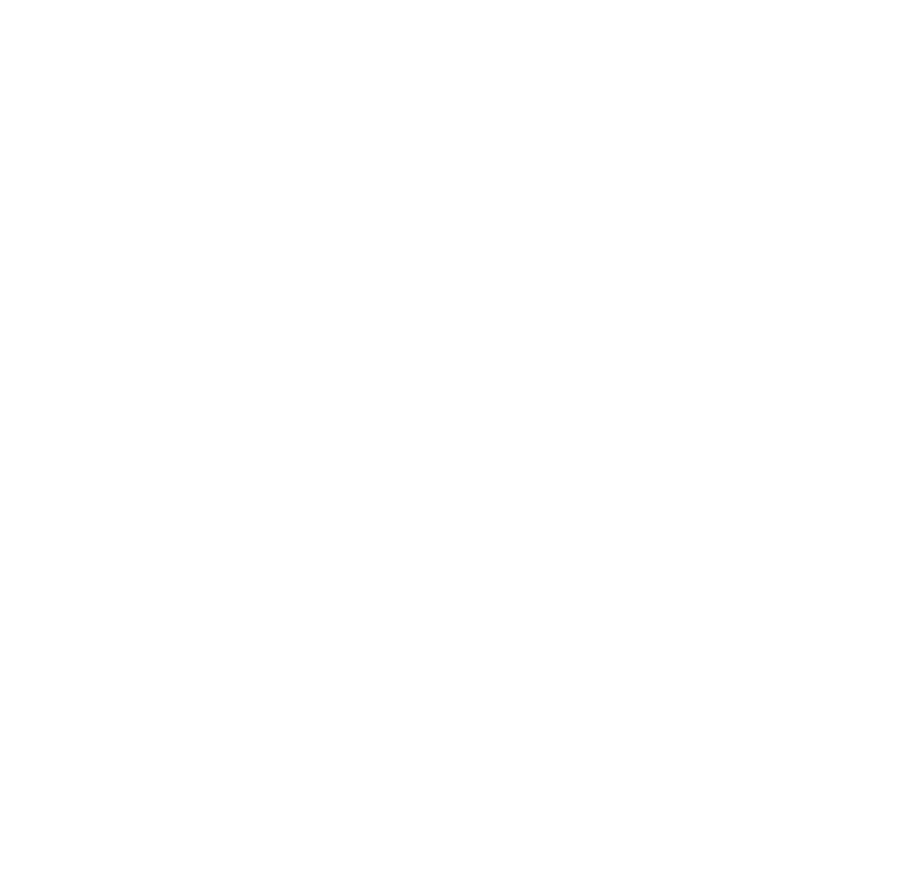
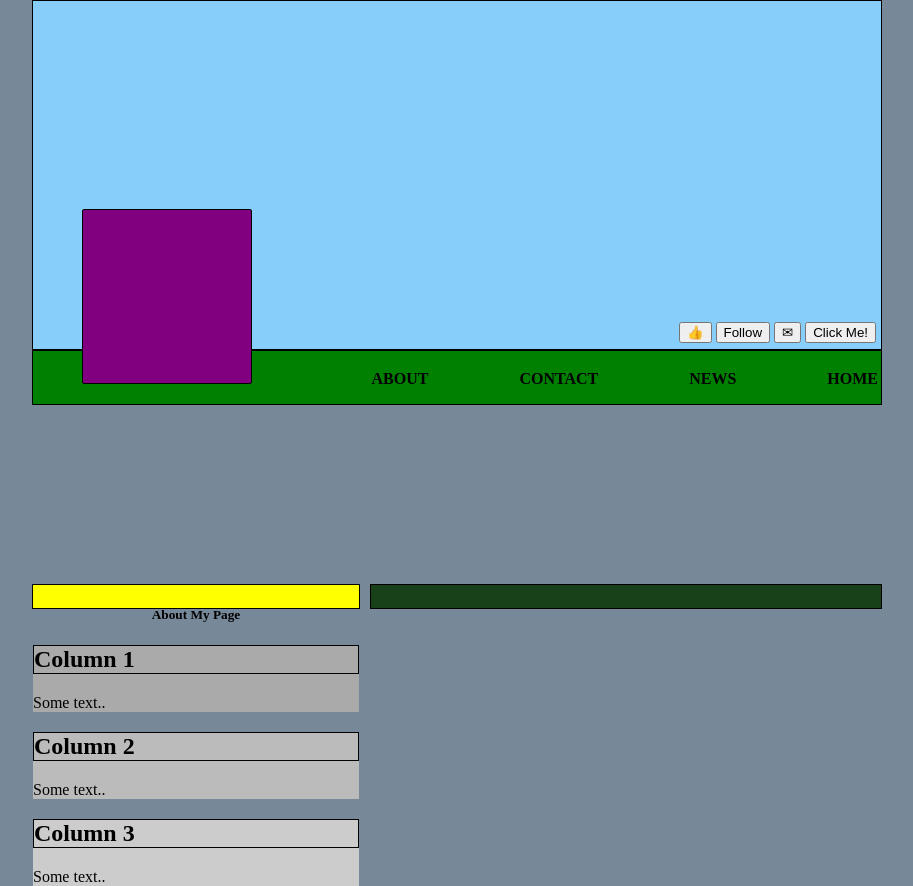
Before and after one commit to TimothyTerry/myfacebook, a plain HTML site: page index.html in a window 1280 px wide. Shown: the whole page, without its empty margins (183-1096 px from the left). Before the commit the page ends 800 px from the top, so only its background shows below. Drawn offline with Linux system fonts and the light colour scheme.

Commit message:
missing column for now

```diff
--- a/index.html
+++ b/index.html
@@ -1,11 +1,195 @@
 <!DOCTYPE html>
 <html lang="en">
+
 <head>
     <meta charset="UTF-8">
-    <meta name="viewport" content="width=device-width, initial-scale=1.0">
-    <title>Document</title>
+    <meta name="viewport" content="=device-width, initial-scale=1.0">
+    <title>Facebook</title>
+    <style>
+        * {
+            box-sizing: border-box;
+        }
+
+
+        body {
+            background-color: lightslategrey;
+            margin: 0 auto;
+            height: 55px;
+            width: 850px;
+
+        }
+
+        .header {
+            display: block;
+            background-color: lightskyblue;
+            width: 850px;
+            height: 350px;
+            margin: 0 auto;
+            border: 1px solid black;
+
+        }
+
+        a {
+            color: black;
+            text-decoration: none;
+            text-transform: uppercase;
+        }
+
+        .navbar {
+            background-color: green;
+            display: inline-block;
+            height: 55px;
+            width: 850px;
+            margin: 0 auto;
+            border: 1px solid black;
+        }
+
+        .profilepic {
+            background: purple;
+            width: 170px;
+            height: 175px;
+            position: relative;
+            left: 50px;
+            bottom: 200px;
+            border: 1px solid black;
+            border-radius: 2px;
+        }
+
+        li {
+            margin: 0 auto;
+            list-style-type: none;
+            padding: 3px;
+            text-transform: uppercase;
+            font-weight: bold;
+            position: relative;
+            float: right;
+            padding-left: 88px;
+        }
+
+
+        ol:hover,
+        ul:hover {
+            color: rgb(214, 36, 36);
+        }
+
+        .leftc {
+            background-color:yellow;
+            height: 25px;
+            width: 328px;
+            border: 1px solid black;
+            float: left;
+
+        }
+
+        .rightc {
+            background-color: rgb(25, 65, 25);
+            height: 25px;
+            width: 512px;
+            border: 1px solid black;
+
+            float: right;
+        }
+
+        .dualc {
+            margin: 0 auto;
+            width: 850px;
+            padding-bottom: 110px;
+
+
+        }
+
+        .buttons {
+            position: relative;
+            top: 300px;
+            float: right;
+            padding: 5px;
+        }
+
+        h2 {
+            border: 1px solid black;
+
+
+        }
+
+
+        .leftc #leftcc {
+                    text-align: center;
+                    position: relative;
+        }
+
+
+
+
+
+        .content {
+            background-color: rgb(25, 65, 25);
+            height: 125px;
+            width: 328px;
+            border: 1px solid black;
+            float: left;
+
+        }
+    </style>
 </head>
+
 <body>
 
+
+
+    <div class="header">
+        <div class="buttons">
+            <ol>
+                <button type="button">&#128077</button>
+                <button type="button">Follow</button>
+                <button type="button">✉</button>
+                <button type="button">Click Me!</button>
+            </ol>
+        </div>
+    </div>
+
+    <div class="navbar">
+        <div class="navbuttons">
+            <ul>
+                <li><a href="button">Home</a></li>
+                <li><a href="news.asp">News</a></li>
+                <li><a href="contact.asp">Contact</a></li>
+                <li><a href="about.asp">About</a></li>
+            </ul>
+        </div>
+    </div>
+    <div class="profilepic"></div>
+
+    <div class="dualc">
+
+        <div class="leftc">
+
+            <h5 id="leftcc">About My Page</h5>
+            <div class="row">
+                <div class="1column" style="background-color:#aaa;">
+                    <h2>Column 1</h2>
+                    <p>Some text..</p>
+                </div>
+                <div class="2column" style="background-color:#bbb;">
+                    <h2>Column 2</h2>
+                    <p>Some text..</p>
+                </div>
+                <div class="3column" style="background-color:#ccc;">
+                    <h2>Column 3</h2>
+                    <p>Some text..</p>
+                </div>
+
+            </div>
+
+        </div>
+        <div class="rightc">
+            <div class="Comments"></div>
+            <div class="Friends "></div>
+            <div class="Pictures"></div>
+
+
+        </div>
+
+    </div>
 </body>
+
 </html>
```
Also changed, not shown: assets/images/akira.jpg (added).
